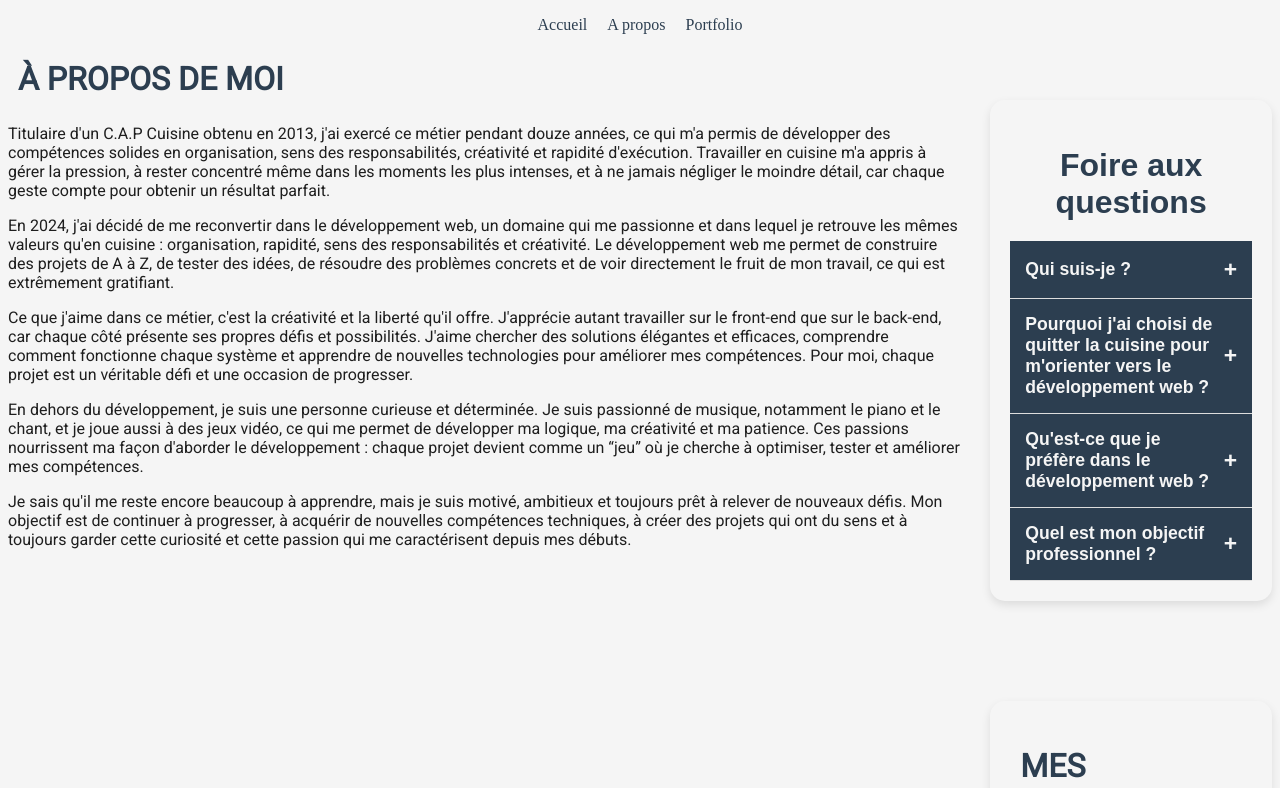
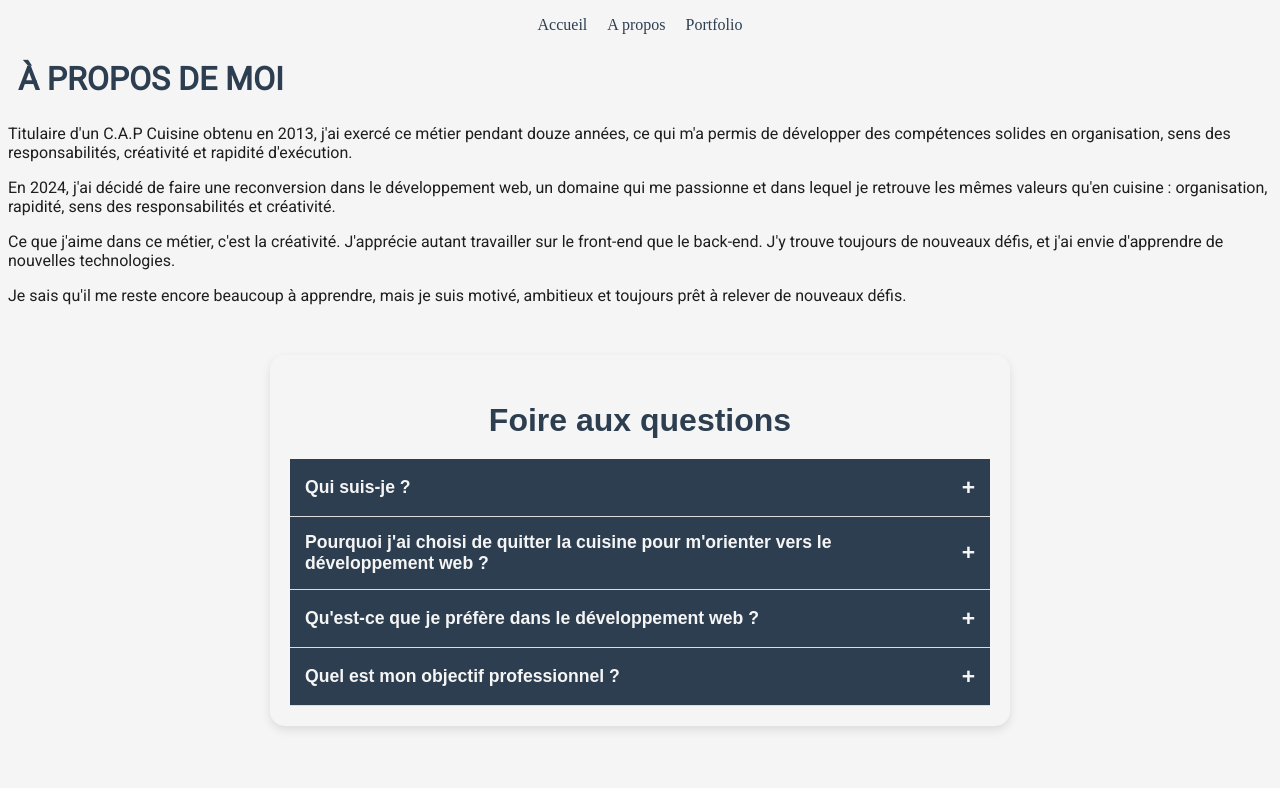
Before and after one commit to GregoryVDev/Portfolio, a React (Vite) app: page /about in a window 1280 px wide. Shown: the top 788 px of the page. Built offline with nearby package versions, Linux system fonts and the light colour scheme.

Commit message:
Removed properties for container-informations and the text for the about

```diff
--- a/src/about.css
+++ b/src/about.css
@@ -131,12 +131,6 @@
     gap: 10px;
 }
 
-.container-informations {
-    display: flex;
-    flex-direction: row;
-    gap: 30px;
-}
-
 /* DESKTOP */
 
 @media screen and (min-width: 1024px) {}
--- a/src/pages/About.jsx
+++ b/src/pages/About.jsx
@@ -51,45 +51,22 @@ export const About = () => {
             Titulaire d'un C.A.P Cuisine obtenu en 2013, j'ai exercé ce métier
             pendant douze années, ce qui m'a permis de développer des
             compétences solides en organisation, sens des responsabilités,
-            créativité et rapidité d'exécution. Travailler en cuisine m'a appris
-            à gérer la pression, à rester concentré même dans les moments les
-            plus intenses, et à ne jamais négliger le moindre détail, car chaque
-            geste compte pour obtenir un résultat parfait.
+            créativité et rapidité d'exécution.
           </p>
           <p>
-            En 2024, j'ai décidé de me reconvertir dans le développement web, un
-            domaine qui me passionne et dans lequel je retrouve les mêmes
-            valeurs qu'en cuisine : organisation, rapidité, sens des
-            responsabilités et créativité. Le développement web me permet de
-            construire des projets de A à Z, de tester des idées, de résoudre
-            des problèmes concrets et de voir directement le fruit de mon
-            travail, ce qui est extrêmement gratifiant.
+            En 2024, j'ai décidé de faire une reconversion dans le développement
+            web, un domaine qui me passionne et dans lequel je retrouve les
+            mêmes valeurs qu'en cuisine : organisation, rapidité, sens des
+            responsabilités et créativité.
           </p>
           <p>
-            Ce que j'aime dans ce métier, c'est la créativité et la liberté
-            qu'il offre. J'apprécie autant travailler sur le front-end que sur
-            le back-end, car chaque côté présente ses propres défis et
-            possibilités. J'aime chercher des solutions élégantes et efficaces,
-            comprendre comment fonctionne chaque système et apprendre de
-            nouvelles technologies pour améliorer mes compétences. Pour moi,
-            chaque projet est un véritable défi et une occasion de progresser.
-          </p>
-          <p>
-            En dehors du développement, je suis une personne curieuse et
-            déterminée. Je suis passionné de musique, notamment le piano et le
-            chant, et je joue aussi à des jeux vidéo, ce qui me permet de
-            développer ma logique, ma créativité et ma patience. Ces passions
-            nourrissent ma façon d'aborder le développement : chaque projet
-            devient comme un “jeu” où je cherche à optimiser, tester et
-            améliorer mes compétences.
+            Ce que j'aime dans ce métier, c'est la créativité. J'apprécie autant
+            travailler sur le front-end que le back-end. J'y trouve toujours de
+            nouveaux défis, et j'ai envie d'apprendre de nouvelles technologies.
           </p>
           <p>
             Je sais qu'il me reste encore beaucoup à apprendre, mais je suis
-            motivé, ambitieux et toujours prêt à relever de nouveaux défis. Mon
-            objectif est de continuer à progresser, à acquérir de nouvelles
-            compétences techniques, à créer des projets qui ont du sens et à
-            toujours garder cette curiosité et cette passion qui me
-            caractérisent depuis mes débuts.
+            motivé, ambitieux et toujours prêt à relever de nouveaux défis.
           </p>
         </section>
         <div className="container-faq">
```
